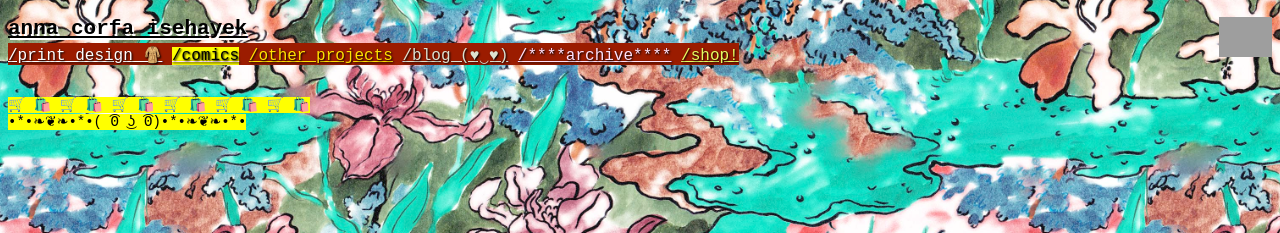
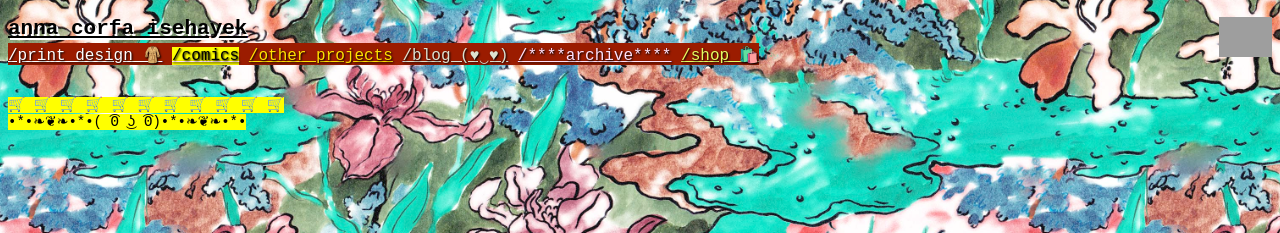
Before and after one commit to kaz-maz/anna-jekyll-site, a Jekyll site: the page built from pages/shop.html, in a window 1280 px wide. Shown: the top 233 px of the page. Built offline with Jekyll 4.4.1, drawn with Linux system fonts in a browser that asks for light colours; grey boxes are pictures that could not be loaded.

Commit message:
Stills page edits

```diff
--- a/_includes/header.html
+++ b/_includes/header.html
@@ -24,7 +24,7 @@
         <li><a href="/projects"><span style="color:rgb(255, 225, 0);text-decoration: underline;cursor:pointer; text-shadow: 1px 1px 2px #000000;">/other projects</span></a></li>
         <li><a href="/my-blob"><span style="color:rgb(221, 225, 208);text-decoration: underline;cursor:pointer; text-shadow: 1px 1px 2px #000000;">/blog (♥‿♥)</span></a></li>
         <li><a href="/archive"><span style="color:rgb(255, 225, 249);text-decoration: underline;cursor:pointer; text-shadow: 1px 1px 2px #000000;">/****archive****</span></a></li>
-        <li><a href="/shop"><span style="color:rgb(229, 255, 98);text-decoration: underline;cursor:pointer; text-shadow: 1px 1px 2px #000000;">/shop!</span></a></li>
+        <li><a href="/shop"><span style="color:rgb(229, 255, 98);text-decoration: underline;cursor:pointer; text-shadow: 1px 1px 2px #000000;">/shop 🛍️</span></a></li>
 
       </ul>
     </div>
--- a/_sass/pile.scss
+++ b/_sass/pile.scss
@@ -55,16 +55,9 @@
     z-index: -2;
     background-repeat: no-repeat;
     position: relative;
-    top: 30px;
-    left: 0px;
     width: 100%;
-    height: 1500px;
-    margin-top: -10px;
-    display: flex;
-    flex-direction: column;
-    align-items: center;
-    justify-content: center;
-    /**border: 1px solid #73AD21;**/
+    height: max-content;
+    justify-content: first baseline;
     }
 
     div.credits{
@@ -79,43 +72,42 @@
 @media only screen and (max-width: 600px) { div.credits { left: 0px; top: 1210px;} }
 
 div.still1{
-  position: absolute;
+  position: relative;
   z-index: 0;
-  top: 0px;
   left: 0px;
   width: auto;
   height: auto;
 }
 
 div.still2{
-  position: absolute;
+  position: relative;
   z-index: 0;
-  top: 480px;
   left: 0px;
+  margin-top: -60px;
   width: auto;
   height: auto;
 }
 
-@media only screen and (max-width: 600px) { div.still2 { left: 0px; top: 300px;} }
+@media only screen and (max-width: 600px) { div.still2 { left: 0px; margin-top: -50px;} }
 
 div.still3{
-  position: absolute;
+  position:relative;
   z-index: 0;
-  top: 960px;
   left: 0px;
+  margin-top: -60px;
   width: auto;
   height: auto;
 }
 
-@media only screen and (max-width: 600px) { div.still3 { left: 0px; top: 600px;} }
+@media only screen and (max-width: 600px) { div.still3 { left: 0px; margin-top: -50px;} }
 
 div.still4{
-  position: absolute;
+  position:relative;
   z-index: 0;
-  top: 1440px;
   left: 0px;
+  margin-top: -60px;
   width: auto;
   height: auto;
 }
 
-@media only screen and (max-width: 600px) { div.still4 { left: 0px; top: 900px;} }
+@media only screen and (max-width: 600px) { div.still4 { left: 0px; margin-top: -50px;} }
--- a/pages/shop.html
+++ b/pages/shop.html
@@ -14,7 +14,7 @@
     }
 </style>
 
-<mark>🛒 🛍️ 🛒 🛍️ 🛒 🛍️ 🛒 🛍️ 🛒 🛍️ 🛒 🛍️</mark><br>
+<mark>🛒 🛒 🛒 🛒 🛒 🛒 🛒 🛒 🛒 🛒 🛒</mark><br>
 <mark>•*•❧❦❧•*•( ͡ʘ ͜ʖ ͡ʘ)•*•❧❦❧•*•</mark><br>
 
 <br>
@@ -27,3 +27,10 @@
   publishable-key="pk_live_51N8JJPA8v7fdMWjXFQz14Aaw6AO5oEOM5oc1rGgJGpSPe8ZCIwCHjeVfhFfLHAwdbPWKCj16qaJkJe2VUzCIVKya00tNvoxZwV"
 >
 </stripe-buy-button>
+<br>
+<br>
+<br>
+<br>
+<br>
+<br>
+<br>
```
Also changed, not shown: pages/comics.html (+0 -9 lines), pages/dear-lookbook.html (+8 -5 lines).
